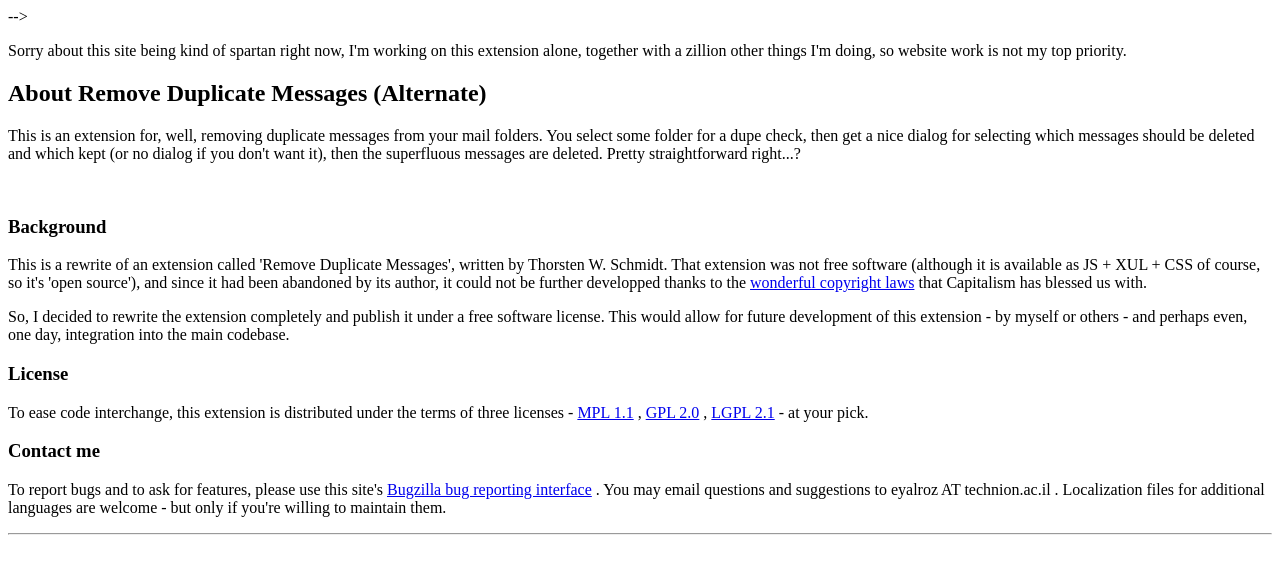
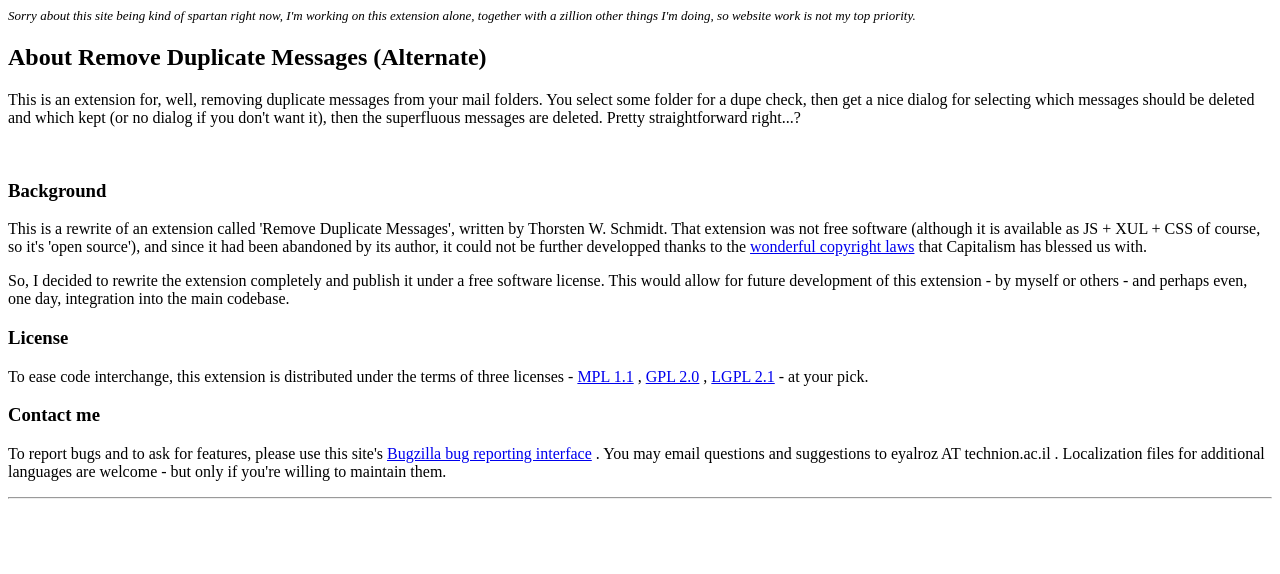
Before and after one commit to eyalroz/removedupes, a plain HTML site: page www/index.html in a window 1280 px wide. Drawn offline with Linux system fonts and the light colour scheme.

Commit message:
*** empty log message ***

```diff
--- a/www/index.html
+++ b/www/index.html
@@ -18,7 +18,7 @@
 <li>more stuff goes here</li>
 </ul>-->
 </div>
--->
+
 <!-- alternative image/table base tab works better in NS4 -->
 <!--
 <div class="infoTab" id="whats-new-image">
@@ -37,7 +37,7 @@
 <!-- MAIN CONTENT -->
 <div class="main-content english-content">
 
-<p style="text-style: italic">
+<p style="font-style: italic; font-size: small">
 Sorry about this site being kind of spartan right now, I'm working on this
 extension alone, together with a zillion other things I'm doing, so website work
 is not my top priority.
```
